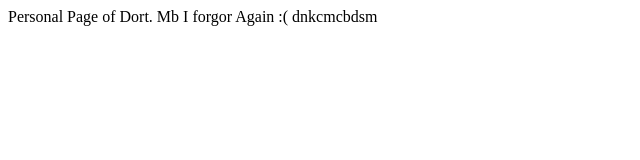
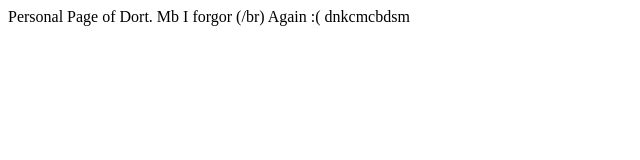
Before and after one commit to Duarte20002/Duarte20002.github.io, a plain HTML site: page index.html in a window 1280 px wide. Shown: the full height of the page, 0-640 px from the left. Drawn offline with Linux system fonts and the light colour scheme.

Commit message:
Update index.html

```diff
--- a/index.html
+++ b/index.html
@@ -7,8 +7,8 @@
 </head>
 <body>
     Personal Page of Dort.
-    Mb I forgor
+    Mb I forgor (/br)
     Again :(
-        dnkcmcbdsm
+    dnkcmcbdsm
 </body>
 </html>
```
